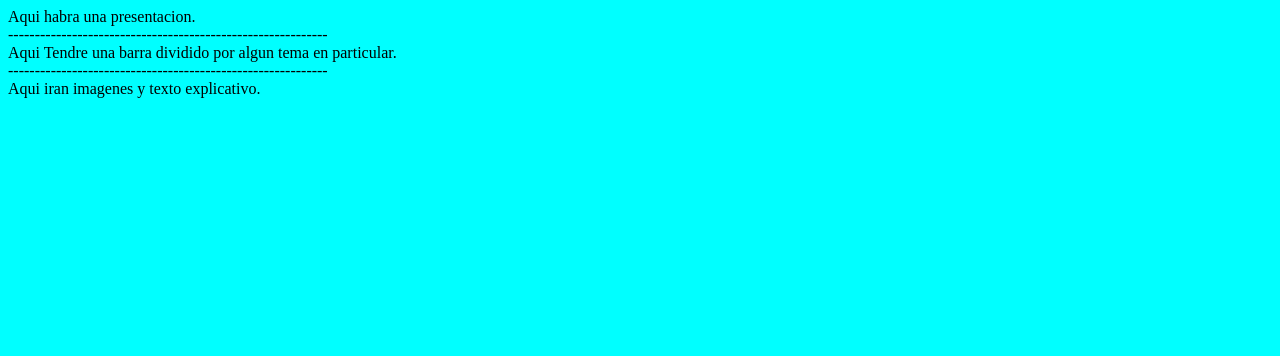
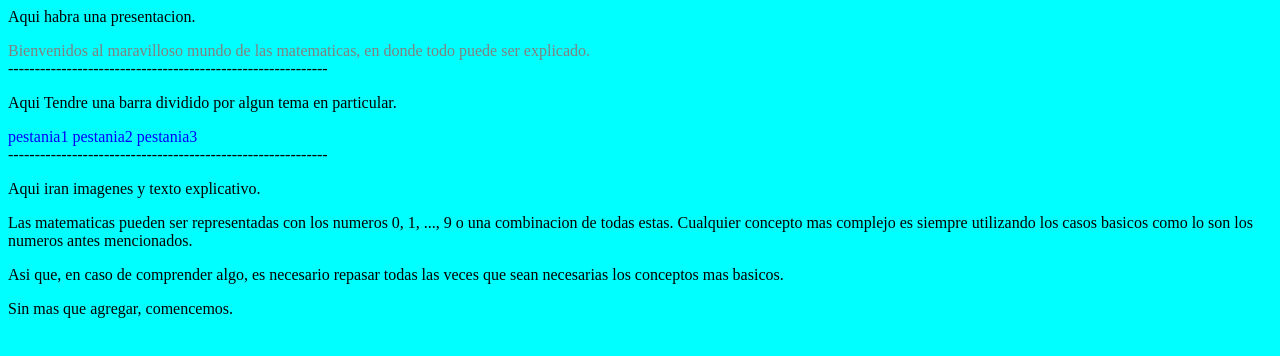
Before and after one commit to lightan1210/MiPaginaWeb, a plain HTML site: page index.html in a window 1280 px wide. Drawn offline with Linux system fonts and the light colour scheme.

Commit message:
Agregado el archivo CSS para decorar un poco mas la pagina

```diff
--- /dev/null
+++ b/index.css
@@ -0,0 +1,14 @@
+body
+{
+	background-color:cyan;
+}
+
+div
+{
+	color:blue;
+}
+
+#presentation
+{
+	color:grey;
+}
--- a/index.html
+++ b/index.html
@@ -2,18 +2,26 @@
 
 <head>
 	<title>Matematicas</title>
+	<link rel="stylesheet" type="text/css" href="index.css">
 </head>
 
-<body bgcolor=#00ffff>
-	Aqui habra una presentacion.
-	<br>
+<body>
+	<p>Aqui habra una presentacion.</p>
+
+	<div id="presentation"> Bienvenidos al maravilloso mundo de las matematicas, en donde todo puede ser explicado.</div>
+
 	------------------------------------------------------------
-	<br>
-	Aqui Tendre una barra dividido por algun tema en particular.
-	<br>
+
+	<p>Aqui Tendre una barra dividido por algun tema en particular.</p>
+
+	<div>pestania1 pestania2 pestania3</div>
 	------------------------------------------------------------
-	<br>
-	Aqui iran imagenes y texto explicativo.
+	<p>Aqui iran imagenes y texto explicativo.</p>
+
+	<p>Las matematicas pueden ser representadas con los numeros 0, 1, ..., 9 o una combinacion de todas estas. Cualquier concepto mas complejo es siempre utilizando los casos basicos como lo son los numeros antes mencionados.</p>
+	<p>Asi que, en caso de comprender algo, es necesario repasar todas las veces que sean necesarias los conceptos mas basicos. </p>
+	Sin mas que agregar, comencemos.
+
 </body>
 
 </html>
```
